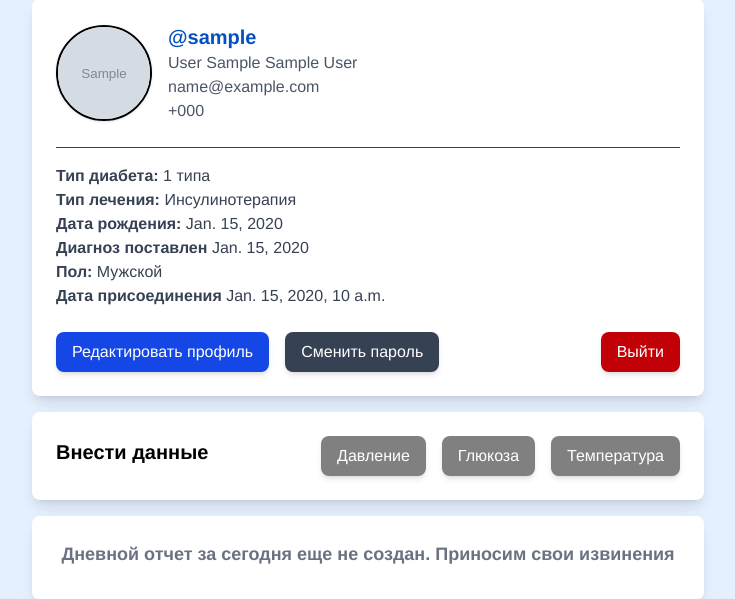
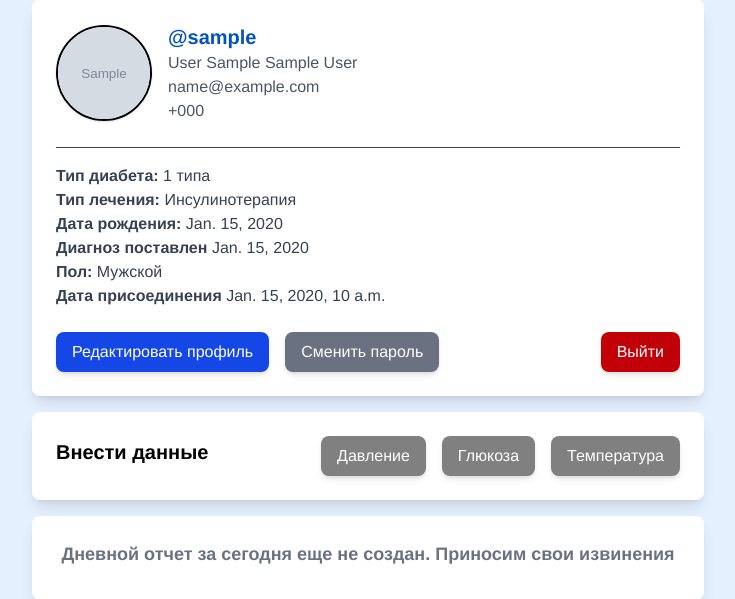
Before and after one commit to Alexander-vlk/dialog, a Django app: page /cabinet/ in a window 1280 px wide. Shown: the part 177-776 px from the top of the page, without its empty margins (272-1007 px from the left). Run offline with Django 5.2, Linux system fonts and the light colour scheme; a user stored in the database is signed in; tables that the repository leaves empty hold one stand-in row (values such as "Sample post"); grey boxes marked "Sample" are stand-in pictures; data that the repository does not hold is empty; parts of the project's set-up code (start-up, migrations or seed data) failed here and were passed over; some libraries are stand-ins or nearby versions.

Commit message:
feat: change password button color

```diff
--- a/dialog_backend/cabinet/templates/cabinet/cabinet.html
+++ b/dialog_backend/cabinet/templates/cabinet/cabinet.html
@@ -54,7 +54,7 @@
             </a>
             <a
                 href="{% url 'change_password' %}"
-                class="px-4 py-2 bg-gray-700 text-white rounded-lg shadow-md hover:bg-red-700 transition">
+                class="px-4 py-2 bg-gray-500 text-white rounded-lg shadow-md hover:bg-gray-700 transition">
                 Сменить пароль
             </a>
         </div>
```
